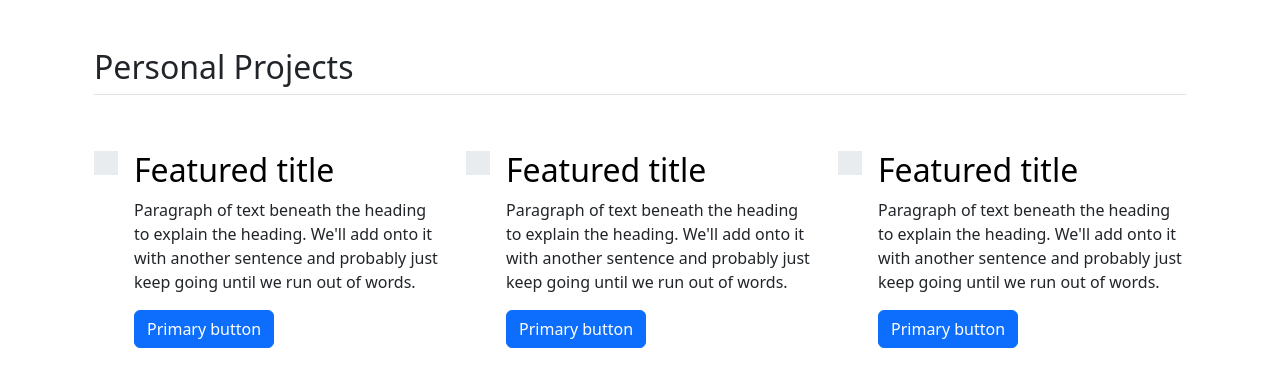
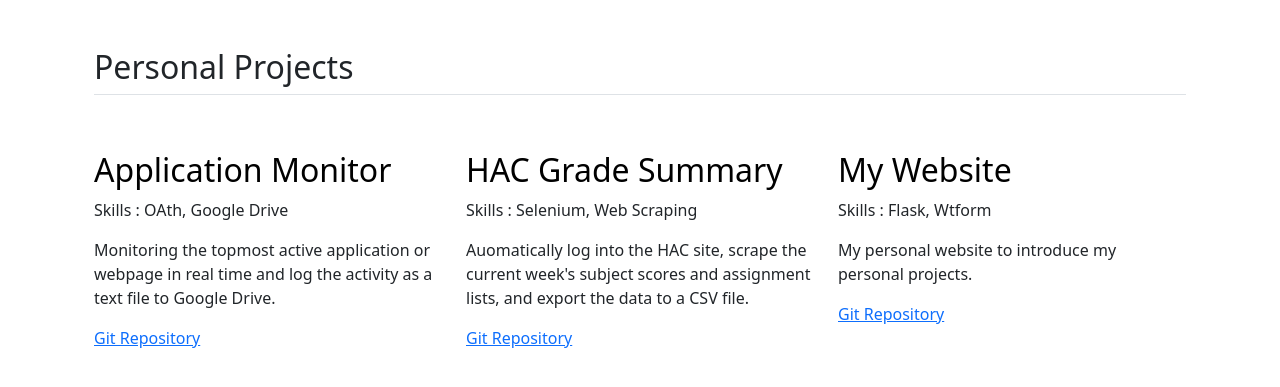
Before and after one commit to jsmecha/MyWebsite2, a Flask app: page /project in a window 1280 px wide. Shown: the part 57-444 px from the top of the page. Run offline with Flask 3, Linux system fonts and the light colour scheme; some libraries are stand-ins or nearby versions.

Commit message:
Contents update

```diff
--- a/main.py
+++ b/main.py
@@ -1,12 +1,13 @@
 from flask import Flask, render_template, flash
 from flask_wtf import FlaskForm
 #from flask_ckeditor import CKEditor, CKEditorField
-from wtforms.fields.simple import EmailField, StringField, SubmitField
+from wtforms.fields.simple import EmailField, StringField, SubmitField, TextAreaField
 from wtforms.validators import DataRequired, Email
 from flask_bootstrap import Bootstrap5
 import smtplib
 import os
 from dotenv import load_dotenv
+from email_validator import validate_email, EmailNotValidError
 
 load_dotenv()
 
@@ -21,11 +22,13 @@ class EmailForm(FlaskForm):
     name = StringField(label="Name", validators=[DataRequired()])
     email = EmailField(label='Email', validators=[DataRequired(), Email()])
     phone = StringField(label='Phone')
-    message = StringField(label="Leave your message", validators=[DataRequired()])
+    message = TextAreaField(label="Leave your message",
+                          render_kw={"rows": 10, "cols": 50, "placeholder": "Enter text"},
+                          validators=[DataRequired()])
     submit = SubmitField(label="Send Message")
 
 
-@app.route('/', methods=['GET','POST'])
+@app.route('/')
 def home():
     return render_template('index.html')
 
@@ -34,7 +37,7 @@ def project():
     return render_template('project.html')
 
 
-@app.route('/contact')
+@app.route('/contact', methods=['GET','POST'])
 def contact():
     form = EmailForm()
     if form.validate_on_submit():
--- a/templates/project.html
+++ b/templates/project.html
@@ -4,39 +4,29 @@
       <h2 class="pb-2 border-bottom">Personal Projects</h2>
       <div class="row g-4 py-5 row-cols-1 row-cols-lg-3">
         <div class="col d-flex align-items-start">
-          <div class="icon-square text-body-emphasis bg-body-secondary d-inline-flex align-items-center justify-content-center fs-4 flex-shrink-0 me-3">
-            <svg class="bi" width="1em" height="1em"><use xlink:href="#toggles2"></use></svg>
-          </div>
+
           <div>
-            <h3 class="fs-2 text-body-emphasis">Featured title</h3>
-            <p>Paragraph of text beneath the heading to explain the heading. We'll add onto it with another sentence and probably just keep going until we run out of words.</p>
-            <a href="#" class="btn btn-primary">
-              Primary button
-            </a>
+            <h3 class="fs-2 text-body-emphasis">Application Monitor</h3>
+            <p>Skills : OAth, Google Drive</p>
+            <p>Monitoring the topmost active application or webpage in real time and log the activity as a text file to Google Drive.</p>
+            <a href="https://github.com/jsmecha/Python/tree/main/AppLogger4Windows">Git Repository</a>
           </div>
         </div>
         <div class="col d-flex align-items-start">
-          <div class="icon-square text-body-emphasis bg-body-secondary d-inline-flex align-items-center justify-content-center fs-4 flex-shrink-0 me-3">
-            <svg class="bi" width="1em" height="1em"><use xlink:href="#cpu-fill"></use></svg>
-          </div>
+
           <div>
-            <h3 class="fs-2 text-body-emphasis">Featured title</h3>
-            <p>Paragraph of text beneath the heading to explain the heading. We'll add onto it with another sentence and probably just keep going until we run out of words.</p>
-            <a href="#" class="btn btn-primary">
-              Primary button
-            </a>
+            <h3 class="fs-2 text-body-emphasis">HAC Grade Summary</h3>
+            <p>Skills : Selenium, Web Scraping</p>
+            <p>Auomatically log into the HAC site, scrape the current week's subject scores and assignment lists, and export the data to a CSV file.</p>
+            <a href="https://github.com/jsmecha/rrisd_hac_summary">Git Repository</a>
           </div>
         </div>
         <div class="col d-flex align-items-start">
-          <div class="icon-square text-body-emphasis bg-body-secondary d-inline-flex align-items-center justify-content-center fs-4 flex-shrink-0 me-3">
-            <svg class="bi" width="1em" height="1em"><use xlink:href="#tools"></use></svg>
-          </div>
           <div>
-            <h3 class="fs-2 text-body-emphasis">Featured title</h3>
-            <p>Paragraph of text beneath the heading to explain the heading. We'll add onto it with another sentence and probably just keep going until we run out of words.</p>
-            <a href="#" class="btn btn-primary">
-              Primary button
-            </a>
+            <h3 class="fs-2 text-body-emphasis">My Website</h3>
+            <p>Skills : Flask, Wtform</p>
+            <p>My personal website to introduce my personal projects.</p>
+            <a href="https://github.com/jsmecha/MyWebsite2">Git Repository</a>
           </div>
         </div>
       </div>
```
Also changed, not shown: templates/contact.html (+4 -6 lines), 1 other file.
